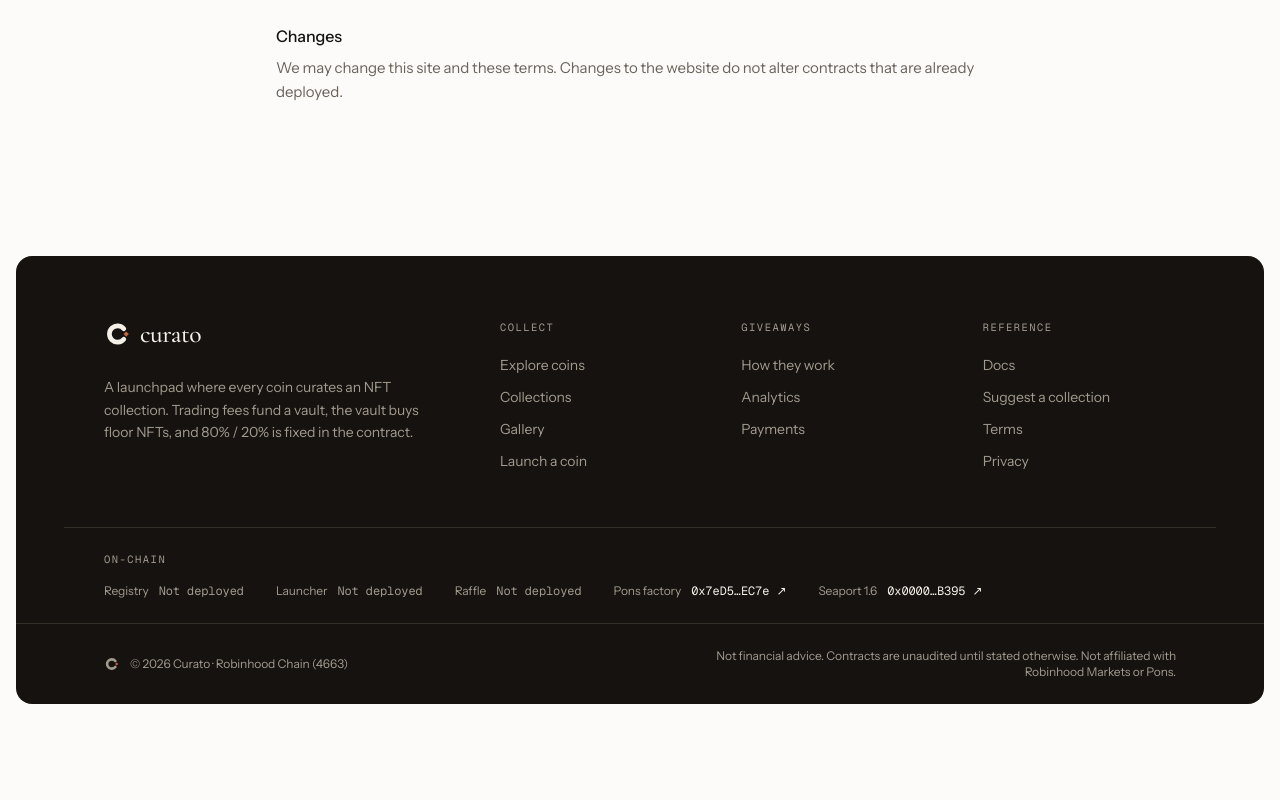
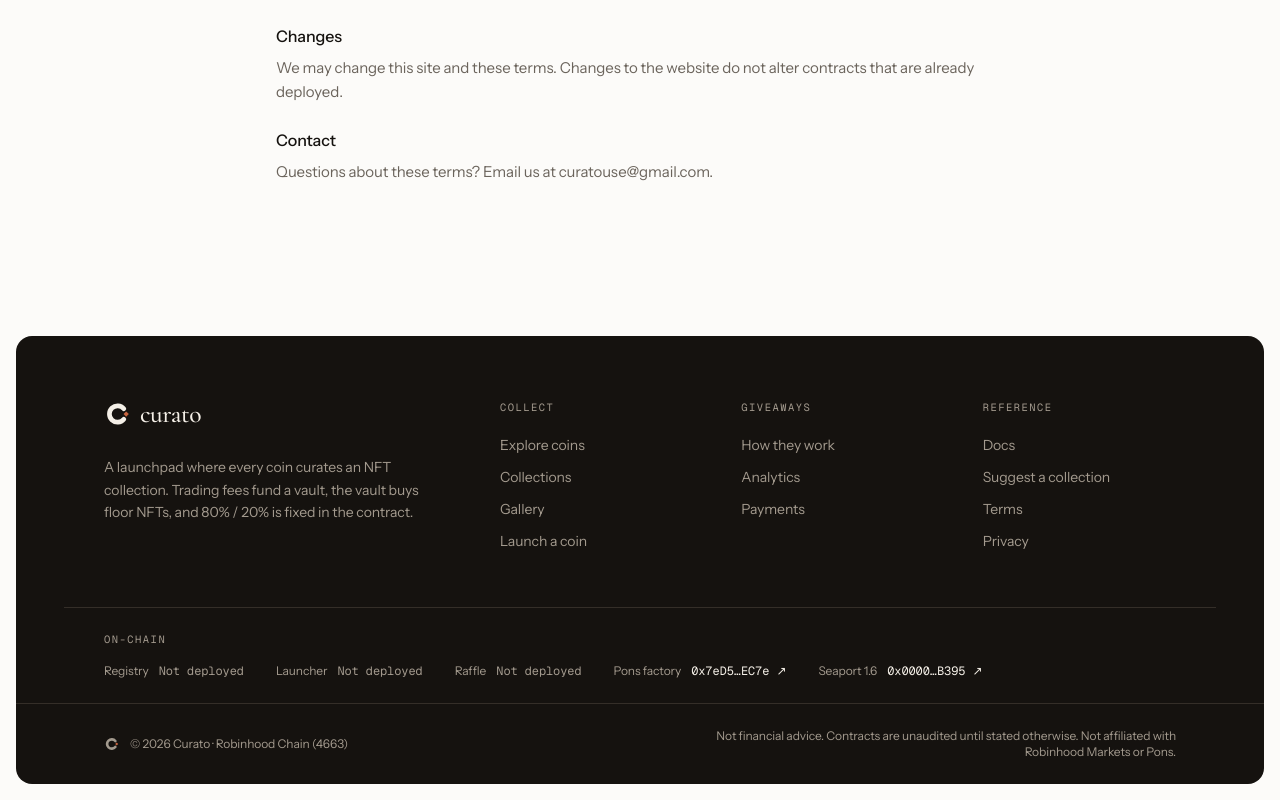
Before and after one commit to Mickiyugods/C, a Next.js app in the folder web/: page /terms in a window 1280 px wide. Shown: the part 1455-2255 px from the top of the page. Before the commit the page ends 2175 px from the top, so only its background shows below. Built offline with nearby package versions, Linux system fonts and the light colour scheme; no server answers.

Commit message:
content(web): add contact email (curatouse@gmail.com) to privacy and terms

```diff
--- a/web/src/app/privacy/page.tsx
+++ b/web/src/app/privacy/page.tsx
@@ -11,7 +11,7 @@ const items: [string, string][] = [
   ["Cookies and tracking", "The site does not use advertising cookies or third-party analytics trackers. If that changes, this page will say so before it happens."],
   ["Third parties", "Your wallet provider, the RPC provider your wallet uses, Pons, Seaport and the image hosts of collections have their own privacy practices that apply when you use them."],
   ["Your choices", "You can use the site without connecting a wallet. Disconnecting your wallet in its own app stops the site from seeing your address."],
-  ["Contact", "Add a contact address here before launching publicly."],
+  ["Contact", "Questions about this policy or your data? Email us at curatouse@gmail.com."],
 ];
 
 export default function Page() {
--- a/web/src/app/terms/page.tsx
+++ b/web/src/app/terms/page.tsx
@@ -14,6 +14,7 @@ const items: [string, string][] = [
   ["Giveaways", "Giveaways are decided by a verifiable random number, but the list of holders is posted by a keeper. Winners are not guaranteed, and a giveaway can be delayed if the keeper is unavailable."],
   ["Limitation of liability", "To the fullest extent the law allows, we are not liable for any loss arising from your use of the site, the contracts or any third-party service."],
   ["Changes", "We may change this site and these terms. Changes to the website do not alter contracts that are already deployed."],
+  ["Contact", "Questions about these terms? Email us at curatouse@gmail.com."],
 ];
 
 export default function Page() {
```
